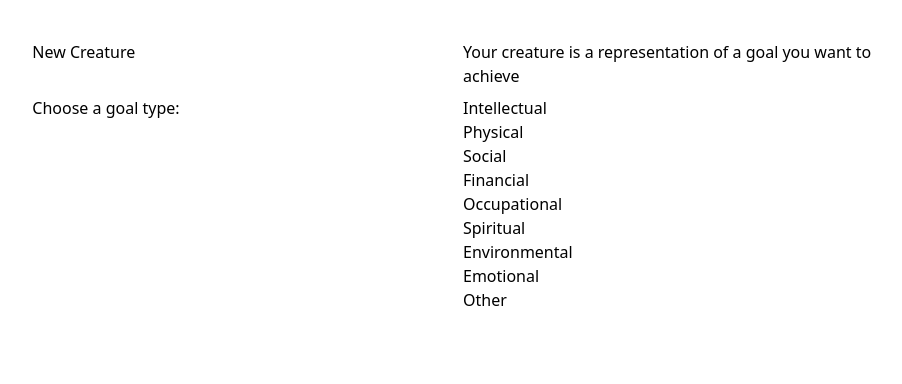
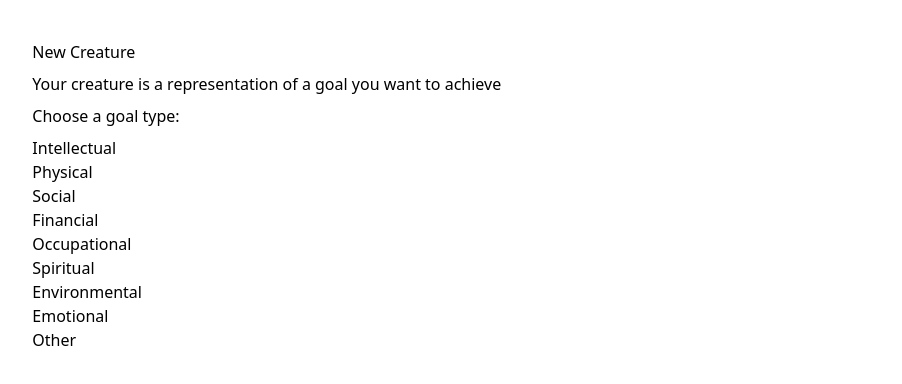
Before and after one commit to nbur4556/goal-pets, a SvelteKit app: page /create in a window 1280 px wide. Shown: the top 384 px of the page, without its empty margins (181-1083 px from the left). Built offline with nearby package versions, Linux system fonts and the light colour scheme.

Commit message:
use props for variable page content grid size

```diff
--- a/src/components/ui/PageContent.svelte
+++ b/src/components/ui/PageContent.svelte
@@ -1,3 +1,7 @@
-<section class="m-10 grid w-8/12 grid-cols-2 gap-2">
+<script lang='ts'>
+  export let cols: "1"|"2"|"3"|"4"|"5"|"6"|"7"|"8"|"9"|"10"|"11"|"12" = "1";
+</script>
+
+<section class={`m-10 grid w-8/12 grid-cols-${cols} gap-2`}>
 	<slot />
 </section>
--- a/src/routes/creature-data/+page.svelte
+++ b/src/routes/creature-data/+page.svelte
@@ -4,7 +4,7 @@
 	import PageContent from '@src/components/ui/PageContent.svelte';
 </script>
 
-<PageContent>
+<PageContent cols="2">
 	<div class="col-span-2 flex justify-center">
 		<div class="w-32">
 			<TempCreature />
```
